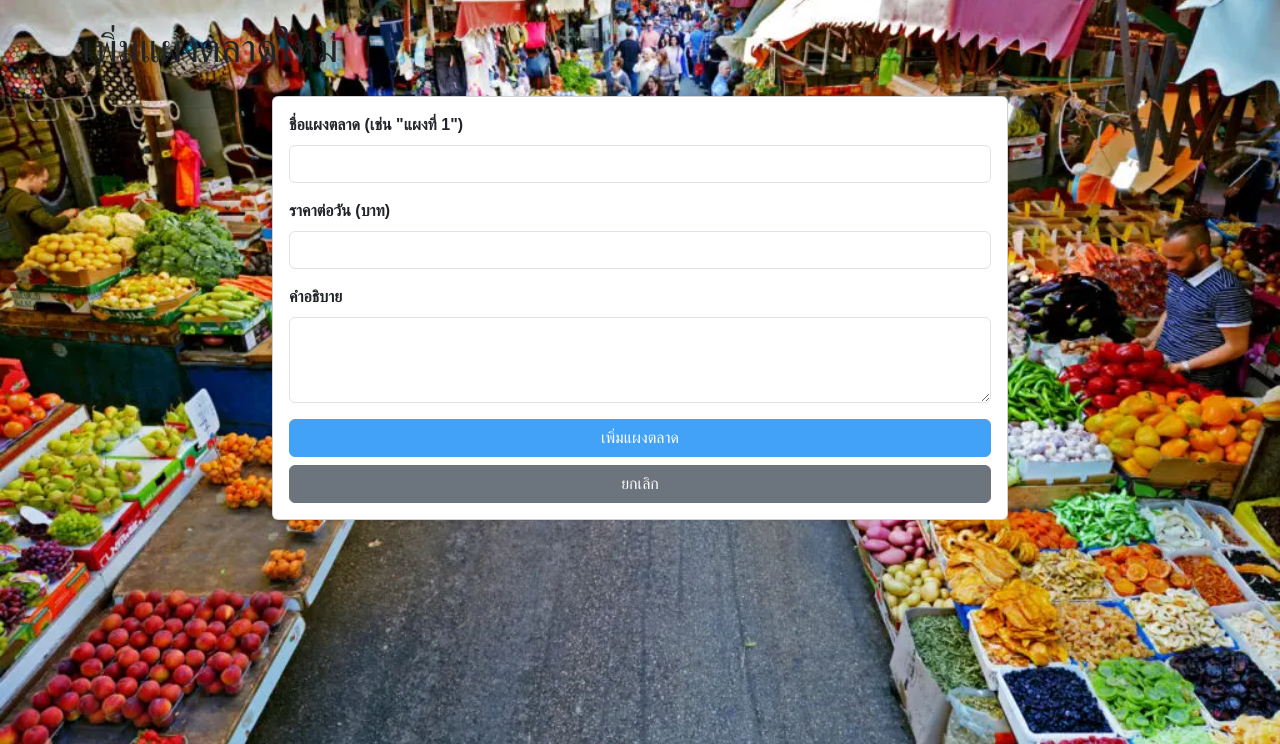
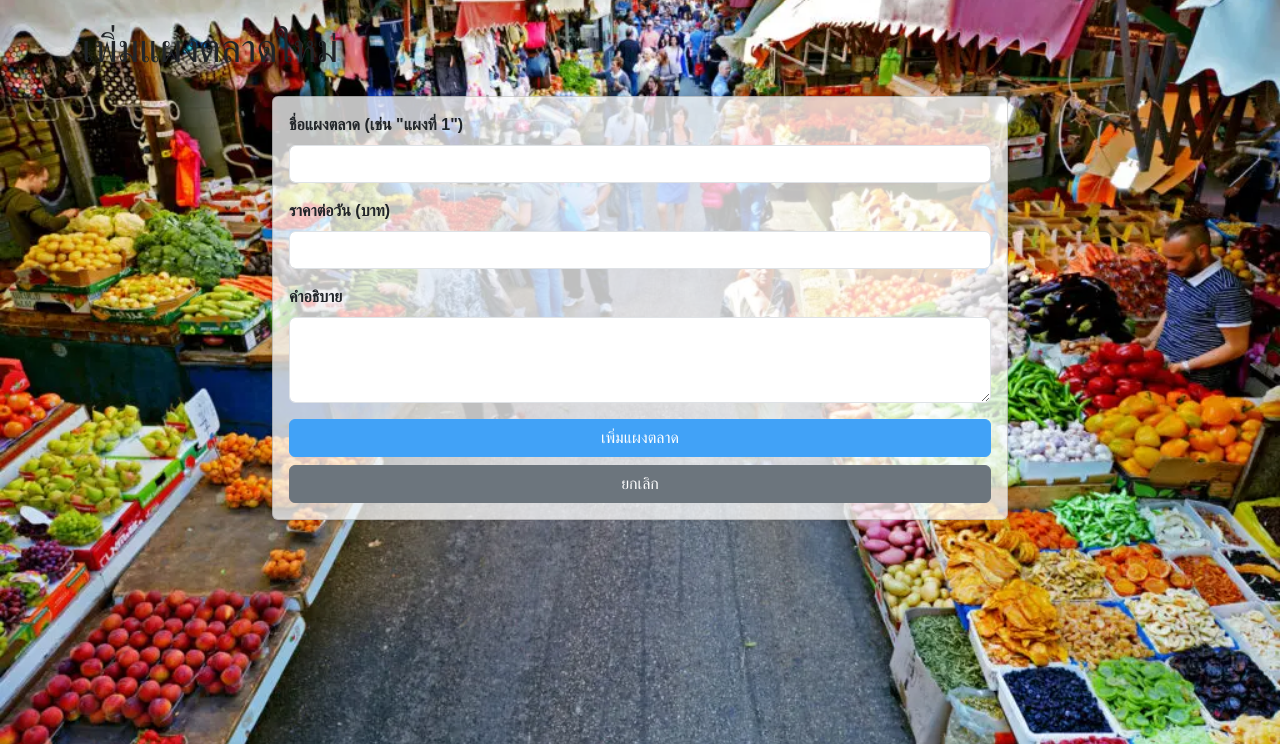
Before and after one commit to zutterjostar-dotcom/market-stall-booking-app, a Flask app: page /admin/stalls/add in a window 1280 px wide. Shown: the part 56-800 px from the top of the page. Run offline with Flask 3, Linux system fonts and the light colour scheme; a user stored in the database is signed in.

Commit message:
Adjusted background opacity for better blend

```diff
--- a/static/css/style.css
+++ b/static/css/style.css
@@ -3,10 +3,10 @@ body {
     background-color: rgba(255, 255, 255, 0.85);
 }
 
-.card {
+/*.card {
     margin-bottom: 20px;
     box-shadow: 0 4px 8px rgba(0,0,0,0.1);
-}
+}*/
 
 .card-title {
     color: #007bff;
@@ -52,3 +52,7 @@ body {
     margin-top: 20px;
     margin-bottom: 20px;
 }*/
+
+.card {
+    background-color: rgba(255, 255, 255, 0.75);
+}
```
